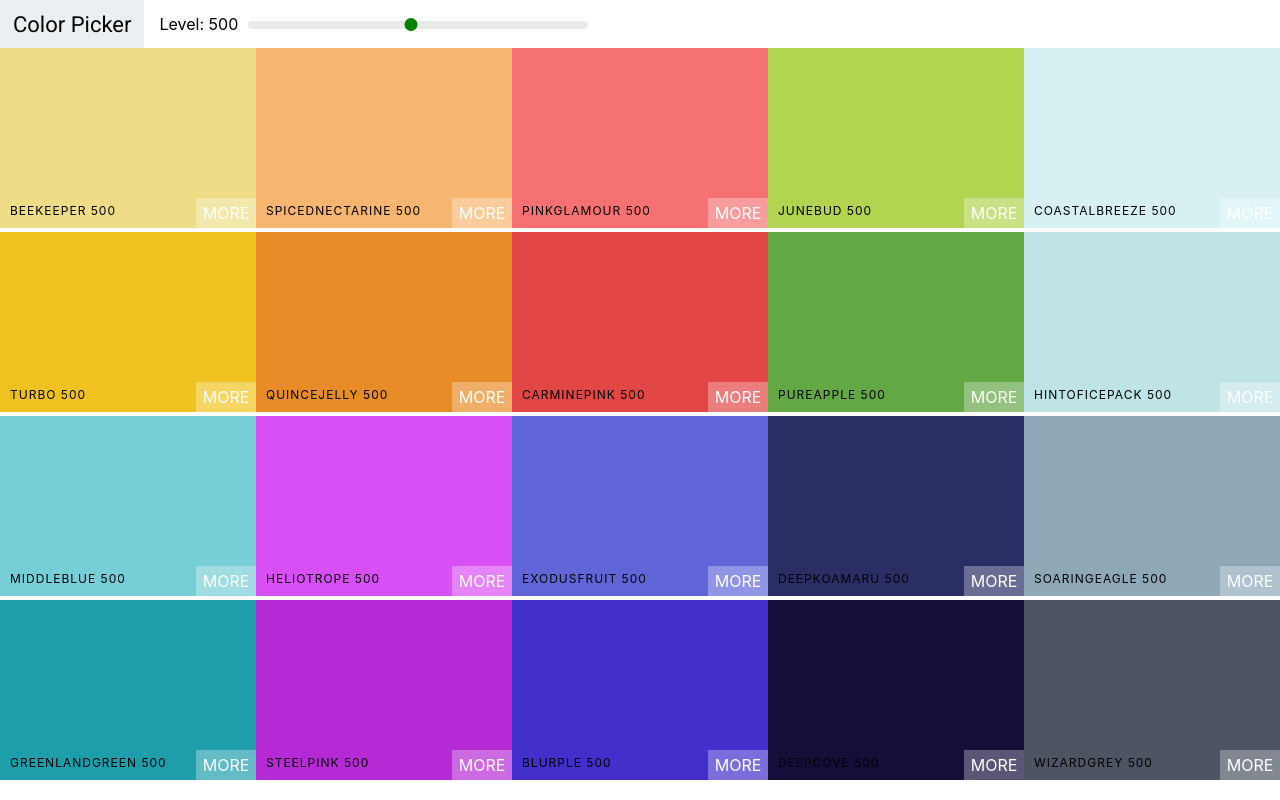
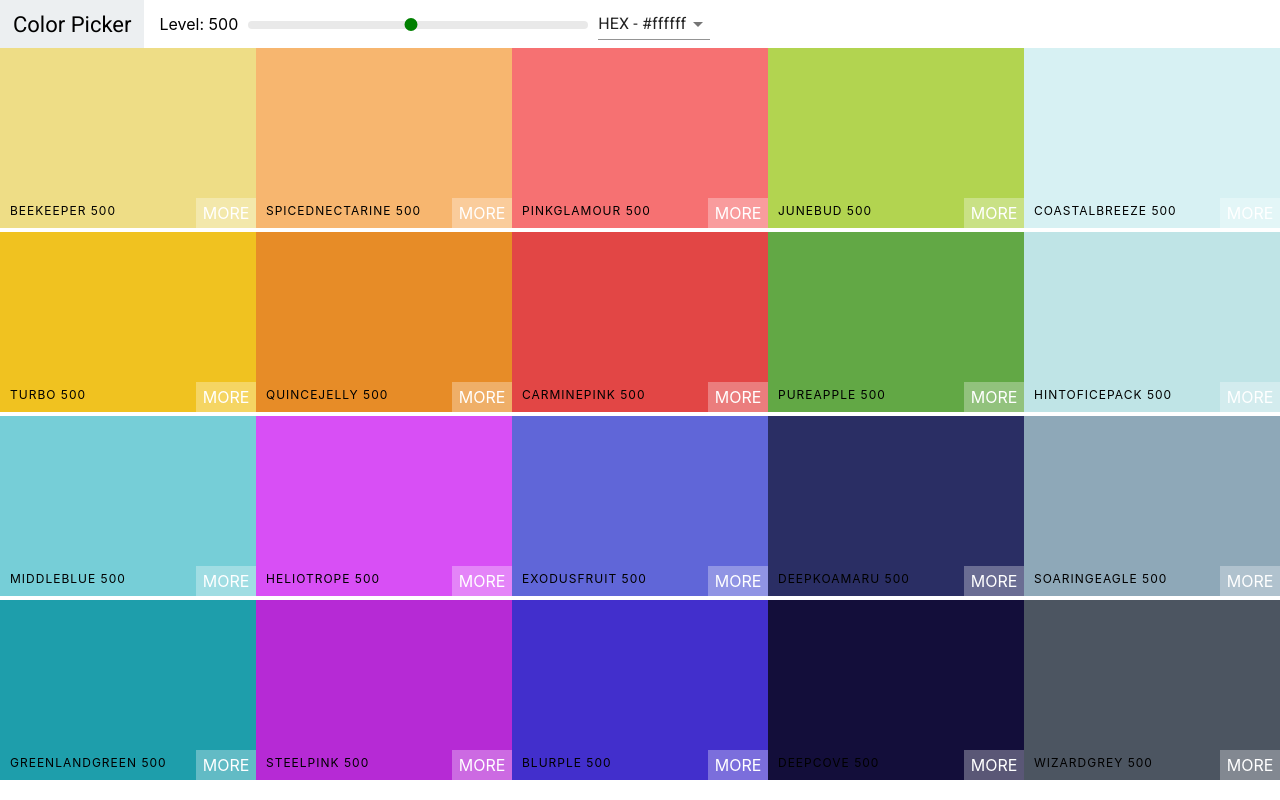
Before and after one commit to sunny-prakash/color-palette-app, a React (Create React App) app: page / in a window 1280 px wide. Built offline with nearby package versions, Linux system fonts and the light colour scheme.

Commit message:
add select and material ui

```diff
--- a/package.json
+++ b/package.json
@@ -3,6 +3,7 @@
   "version": "0.1.0",
   "private": true,
   "dependencies": {
+    "@material-ui/core": "^4.12.3",
     "@testing-library/jest-dom": "^5.14.1",
     "@testing-library/react": "^11.2.7",
     "@testing-library/user-event": "^12.8.3",
--- a/src/Navbar.js
+++ b/src/Navbar.js
@@ -1,11 +1,28 @@
 import React, { Component } from "react";
+import Select from "@material-ui/core/Select";
+import MenuItem from "@material-ui/core/MenuItem";
 import Slider from "rc-slider";
 import "rc-slider/assets/index.css";
 import "./Navbar.css";
 
 class Navbar extends Component {
+	constructor(props) {
+		super(props);
+		this.state = {
+			format: "hex",
+		};
+	}
+
+	handleChange = (e) => {
+		let format = e.target.value;
+		this.setState({ format });
+		this.props.handleChange(format);
+	};
+
 	render() {
 		const { level, changeLevel } = this.props;
+		const { format } = this.state;
+
 		return (
 			<header className="Navbar">
 				<div className="logo">
@@ -24,6 +41,13 @@
 						/>
 					</div>
 				</div>
+				<div className="select-container">
+					<Select value={format} onChange={this.handleChange}>
+						<MenuItem value="hex">HEX - #ffffff</MenuItem>
+						<MenuItem value="rgb">RGB - rgb(255,255,255)</MenuItem>
+						<MenuItem value="rgba">RGBA - rgba(255,255,255, 1.0)</MenuItem>
+					</Select>
+				</div>
 			</header>
 		);
 	}
--- a/src/Palette.js
+++ b/src/Palette.js
@@ -8,8 +8,13 @@
 		super(props);
 		this.state = {
 			level: 500,
+			format: "hex",
 		};
 	}
+
+	changeColorFormat = (format) => {
+		this.setState({ format });
+	};
 
 	changeLevel = (level) => {
 		this.setState({ level });
@@ -17,13 +22,17 @@
 
 	render() {
 		const { colors } = this.props.palette;
-		const { level } = this.state;
+		const { level, format } = this.state;
 		const colorBoxes = colors[level].map((color) => (
-			<ColorBox background={color.hex} name={color.name} />
+			<ColorBox background={color[format]} name={color.name} />
 		));
 		return (
 			<div className="Palette">
-				<Navbar level={level} changeLevel={this.changeLevel} />
+				<Navbar
+					level={level}
+					changeLevel={this.changeLevel}
+					handleChange={this.changeColorFormat}
+				/>
 
 				<div className="Palette-colors">{colorBoxes}</div>
 			</div>
```
Also changed, not shown: 1 other file (tests, documents, lock files or other folders).
